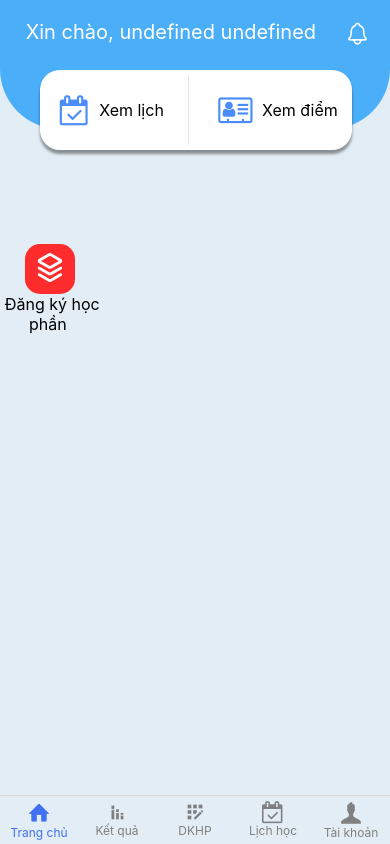
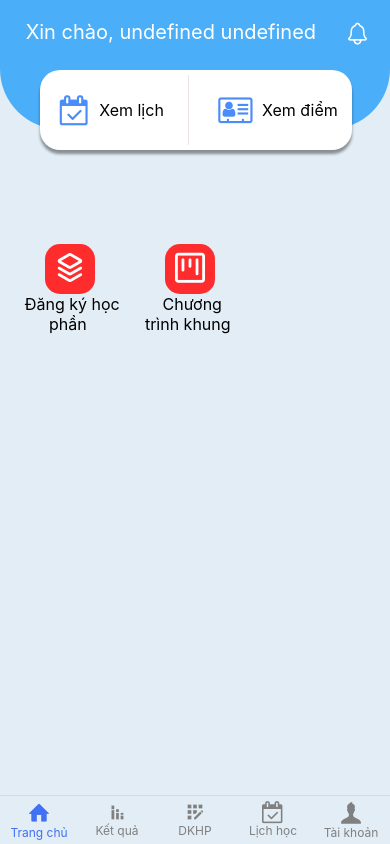
Before and after one commit to IUH-Education-Graduation-thesis/IUHStudentApp, a React Native app: screen /home in a window 390 px wide. Built offline with nearby package versions, Linux system fonts and the light colour scheme; no server answers; what apollo-link-ws would draw is missing.

Commit message:
refactor some code

```diff
--- a/src/screen/StackScreen/SignInScreen/index.js
+++ b/src/screen/StackScreen/SignInScreen/index.js
@@ -1,4 +1,10 @@
-import { Alert, Keyboard, KeyboardAvoidingView, LogBox, TouchableOpacity, View } from 'react-native';
+import {
+  Alert,
+  Keyboard,
+  LogBox,
+  TouchableOpacity,
+  View,
+} from 'react-native';
 import React, { useState, useEffect } from 'react';
 import { BackgroundView } from '../../../components';
 import Text from '../../../components/Text';
@@ -44,7 +50,6 @@ const SignInScreen = () => {
   const nav = useNavigation();
   const [inputs, setInputs] = useState({ mssv: '', password: '' });
   const [errors, setErrors] = useState({});
-  const [loading, setLoading] = useState(false);
   /**
    * API
    * ================================================================
@@ -68,7 +73,7 @@ const SignInScreen = () => {
       if (isEmpty(dataGetProfile)) return;
       try {
         await AsyncStorage.removeItem('@token');
-      } catch (e) { }
+      } catch (e) {}
     };
 
     helloWorld();
@@ -96,9 +101,8 @@ const SignInScreen = () => {
   };
 
   const login = async () => {
-    setLoading(true);
-    setTimeout(async () => {
-      setLoading(false);
+    await AsyncStorage.removeItem('@token');
+
     const _data = await actLogin({
       variables: {
         user_name: inputs.mssv,
@@ -120,15 +124,14 @@ const SignInScreen = () => {
     } else {
       Alert.alert('Thông báo', 'Mã số sinh viên hoặc mật khẩu sai!');
     }
-    }, 3000);
   };
 
   const handleOnchange = (text, input) => {
-    setInputs(prevState => ({ ...prevState, [input]: text }));
+    setInputs((prevState) => ({ ...prevState, [input]: text }));
   };
 
   const handleError = (error, input) => {
-    setErrors(prevState => ({ ...prevState, [input]: error }));
+    setErrors((prevState) => ({ ...prevState, [input]: error }));
   };
   /**
    * render view
@@ -136,14 +139,14 @@ const SignInScreen = () => {
    */
   return (
     <BackgroundView>
-      <Loader visible={loading} />
+      <Loader visible={loadingLogin || loadingGetProfile} />
       <View style={styles.inputView}>
         <View style={styles.headerView}>
           <Text style={styles.headerText}> CỔNG THÔNG TIN SINH VIÊN</Text>
           <Text style={styles.secondaryText}> ĐĂNG NHẬP HỆ THỐNG</Text>
         </View>
         <Input
-          onChangeText={text => handleOnchange(text, 'mssv')}
+          onChangeText={(text) => handleOnchange(text, 'mssv')}
           onFocus={() => handleError(null, 'mssv')}
           iconName="email-outline"
           label="MSSV"
@@ -152,7 +155,7 @@ const SignInScreen = () => {
           style={{ width: '86%', fontSize: 18 }}
         />
         <Input
-          onChangeText={text => handleOnchange(text, 'password')}
+          onChangeText={(text) => handleOnchange(text, 'password')}
           onFocus={() => handleError(null, 'password')}
           iconName="lock-outline"
           label="Mật khẩu"
--- a/src/screen/TabScreen/HomeScreen/components/IconBtn.js
+++ b/src/screen/TabScreen/HomeScreen/components/IconBtn.js
@@ -1,12 +1,14 @@
-import { View, TouchableOpacity, StyleSheet } from 'react-native'
-import React from 'react'
-import Octicons from 'react-native-vector-icons/Octicons'
-import Text from '../../../../components/Text'
+import { View, TouchableOpacity, StyleSheet } from 'react-native';
+import React from 'react';
+import Octicons from 'react-native-vector-icons/Octicons';
+import Text from '../../../../components/Text';
+import PropTypes from 'prop-types';
+
 export const tpyeIcon = {
-    octicons: "Octicons",
-}
+  octicons: 'Octicons',
+};
 const IconBtn = (props) => {
-    const { nameIcon, size, tpye, text } = props
+  const { nameIcon, size, tpye, text, onPress } = props;
   const renderIcon = () => {
     switch (tpyeIcon) {
       // case tpye:
@@ -18,14 +20,14 @@ const IconBtn = (props) => {
           </View>
         );
     }
-    }
+  };
   return (
-        <TouchableOpacity style={styles.btnStyle}>
+    <TouchableOpacity onPress={onPress} style={styles.btnStyle}>
       {renderIcon()}
-            <Text style={{ textAlign: 'center', fontSize: 16, }}>{text}</Text>
+      <Text style={{ textAlign: 'center', fontSize: 16 }}>{text}</Text>
     </TouchableOpacity>
-    )
-}
+  );
+};
 const styles = StyleSheet.create({
   iconView: {
     backgroundColor: '#fe2c2c',
@@ -40,6 +42,22 @@ const styles = StyleSheet.create({
     height: 100,
     justifyContent: 'center',
     alignItems: 'center',
-    }
-})
-export default IconBtn
+  },
+});
+export default IconBtn;
+
+IconBtn.propTypes = {
+  nameIcon: PropTypes.string,
+  size: PropTypes.number,
+  tpye: PropTypes.string,
+  text: PropTypes.string,
+  onPress: PropTypes.func,
+};
+
+IconBtn.defaultProps = {
+  nameIcon: 'project',
+  size: 30,
+  tpye: 'Octicons',
+  text: 'hello world',
+  onPress: () => {},
+};
--- a/src/screen/TabScreen/HomeScreen/index.js
+++ b/src/screen/TabScreen/HomeScreen/index.js
@@ -64,10 +64,9 @@ const HomeScreen = () => {
         dispatch(getSinhVienSuccess(_sv));
         return;
       }
-      console.log("Hello...........");
 
       nav.navigate(screenName.signIn);
-    }
+    },
   });
   // console.log("_sv", sv);
 
@@ -89,9 +88,7 @@ const HomeScreen = () => {
     if (errorData) {
       nav.navigate(screenName.signIn);
     }
-  }, [errorData])
-
-
+  }, [errorData]);
 
   return (
     <BackgroundView>
@@ -135,7 +132,20 @@ const HomeScreen = () => {
         </View>
       </View>
       <View style={styles.contentView}>
-        <IconBtn nameIcon="stack" size={30} text={'Đăng ký học phần'} type={tpyeIcon.octicons} />
+        <IconBtn
+          onPress={() => nav.navigate(screenName.dkhp)}
+          nameIcon="stack"
+          size={30}
+          text={'Đăng ký học phần'}
+          type={tpyeIcon.octicons}
+        />
+        <View style={{ width: 20 }} />
+        <IconBtn
+          nameIcon="project"
+          size={30}
+          text={'Chương trình khung'}
+          type={tpyeIcon.octicons}
+        />
       </View>
     </BackgroundView>
   );
--- a/src/screen/TabScreen/HomeScreen/style.js
+++ b/src/screen/TabScreen/HomeScreen/style.js
@@ -1,4 +1,4 @@
-import { StyleSheet } from "react-native";
+import { StyleSheet } from 'react-native';
 
 export const styles = StyleSheet.create({
   headerView: {
@@ -9,14 +9,16 @@ export const styles = StyleSheet.create({
     backgroundColor: '#4baef9',
     paddingTop: 20,
     borderBottomLeftRadius: 60,
-        borderBottomRightRadius: 60
+    borderBottomRightRadius: 60,
   },
   contentView: {
     flex: 1.4,
+    flexDirection: 'row',
+    paddingHorizontal: 20,
   },
   textHeader: {
     fontSize: 20,
-        color: 'white'
+    color: 'white',
   },
   featureView: {
     flex: 0.5,
@@ -26,14 +28,14 @@ export const styles = StyleSheet.create({
     marginTop: 70,
     marginHorizontal: 40,
     backgroundColor: 'white',
-        width: "80%",
+    width: '80%',
     height: 80,
     shadowColor: '#000',
     shadowOffset: { width: 0, height: 4 },
     shadowOpacity: 0.4,
     shadowRadius: 3,
     elevation: 8,
-        flexDirection: "row",
-        justifyContent: 'space-around'
+    flexDirection: 'row',
+    justifyContent: 'space-around',
   },
-})
+});
```
Lines whose indentation alone changed are shown as unchanged.
